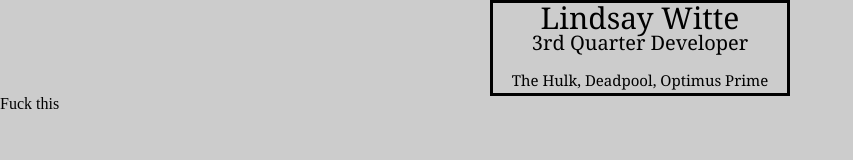
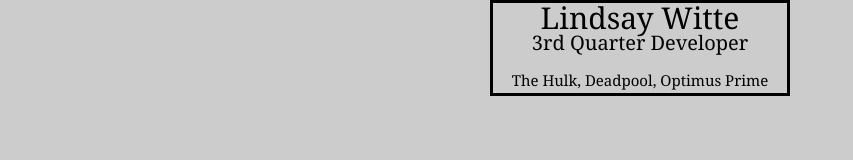
Before and after one commit to lindswitte/github, a website: page index.html in a window 1280 px wide. Shown: the whole page, without its empty margins (0-853 px from the left). Drawn offline with Linux system fonts and the light colour scheme.

Commit message:
Revert "fuck this"
This reverts commit 06f911c21609088ce063916d74fe13e43dacd4e2.

```diff
--- a/index.html
+++ b/index.html
@@ -18,7 +18,5 @@
 				<p>The Hulk, Deadpool, Optimus Prime</p>
 			</header>
 		</div>
-
-		<footer>Fuck this</footer>
 	</body>
 </html>
```
